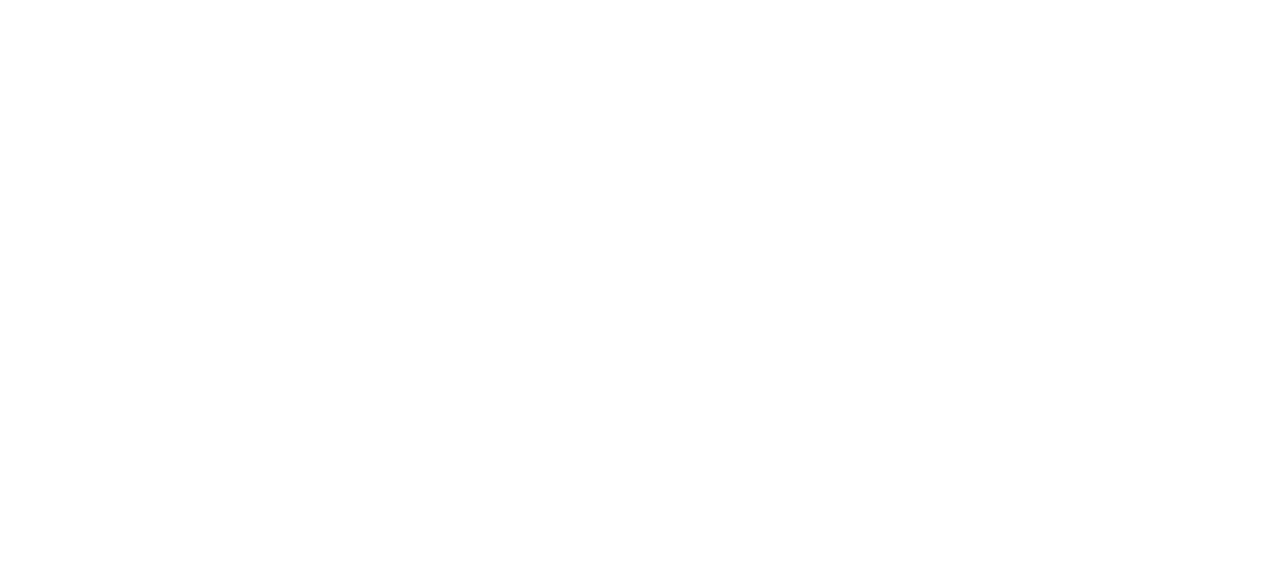
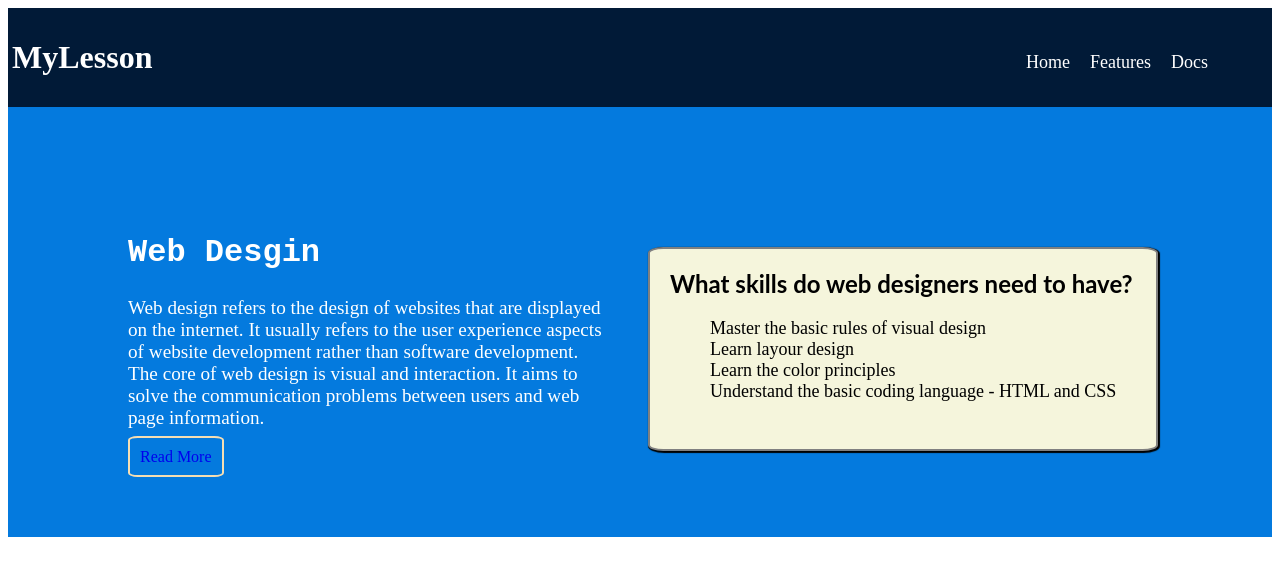
Before and after one commit to riteshkumar237/My_Lesson, a plain HTML site: page index.html in a window 1280 px wide. Drawn offline with Linux system fonts and the light colour scheme.

Commit message:
code completed

```diff
--- a/index.html
+++ b/index.html
@@ -9,6 +9,40 @@
 
 </head>
 <body>
+    <div class="header">
+        <div class="container">
+            <nav>
+                <h1 class="h2"> MyLesson</h1>
+                <ul class="ul">
+                    <li class="li"><a id="a" href="#">Home</a></li>
+                    <li class="li"><a id="a" href="#">Features</a></li>
+                    <li class="li"><a id="a" href="#">Docs</a></li>
 
+                </ul>
+            </nav>
+        </div>
+    </div>
+    <section>
+        <div class="hero">
+            <div>
+                <h1 class="h1">Web Desgin</h1>
+                <p>Web design refers to the design of websites that are displayed on the internet.
+                    It usually refers to the user experience aspects of website development rather
+                    than software development. The core of web design is visual and interaction.
+                    It aims to solve the communication problems between users and web page information.</p>
+                    <a class="button" href="Features.html">Read More</a>
+            </div>
+            <div class="div">
+                <h2>What skills do web designers need to have? </h2>
+                <ul>
+                    <li>Master the basic rules of visual design</li>
+                    <li>Learn layour design</li>
+                    <li>Learn the color principles</li>
+                    <li>Understand the basic coding language - HTML and CSS</li>
+                </ul>
+            </div>
+
+        </div>
+    </section>
 </body>
 </html>
--- a/style.css
+++ b/style.css
@@ -0,0 +1,82 @@
+section{
+    background-color:#047ade ;
+  }
+  .header{
+    background-color:#011a37;
+   border: 4px solid #011a37;
+
+  }
+  #a{
+    color: white;
+   text-decoration: none;
+
+  }
+  .hero{
+    display: grid;
+    grid-template-columns: 500px 550px;
+    margin-left: 100px;
+    height: 330px;
+   padding-top: 100px;
+  }
+  .h2{
+    font-size: xx-large;
+    color: white;
+    display: inline-flex ;
+    justify-content: flex-start;
+
+
+  }
+  p{
+    color: white;
+    font-size: larger;
+    margin-left: 20px;
+
+  }
+  .button{
+    background-color: #047ade;
+    border: 2px wheat solid;
+    text-decoration: none;
+    padding: 10px;
+    border-radius: 10%;
+    margin-left: 20px;
+  }
+  .div{
+    background-color: beige;
+    border-radius: 3%;
+    margin-top: 40px;
+    margin-left: 40px;
+    border: 2px solid gray;
+    box-shadow:1px 1px 1px 1px black;
+    height: 200px;
+
+  }
+  h2{
+    font-family: Lato;
+    margin-left: 20px;
+
+  }
+  li{
+    list-style-type: none;
+    font-size: large;
+   margin-left: 20px;
+
+  }
+  .h1{
+    font-size: xx-large;
+    color: white;
+    margin-left: 20px;
+    font-family: 'Courier New', Courier, monospace;
+  }
+  .li{
+    display: inline;
+
+  }
+  .ul{
+    justify-content: end;
+  }
+  .container ul{
+    display: flex;
+    flex-direction: row;
+    justify-content: end;
+    margin: -50px 60px 30px -50px;
+  }
```
